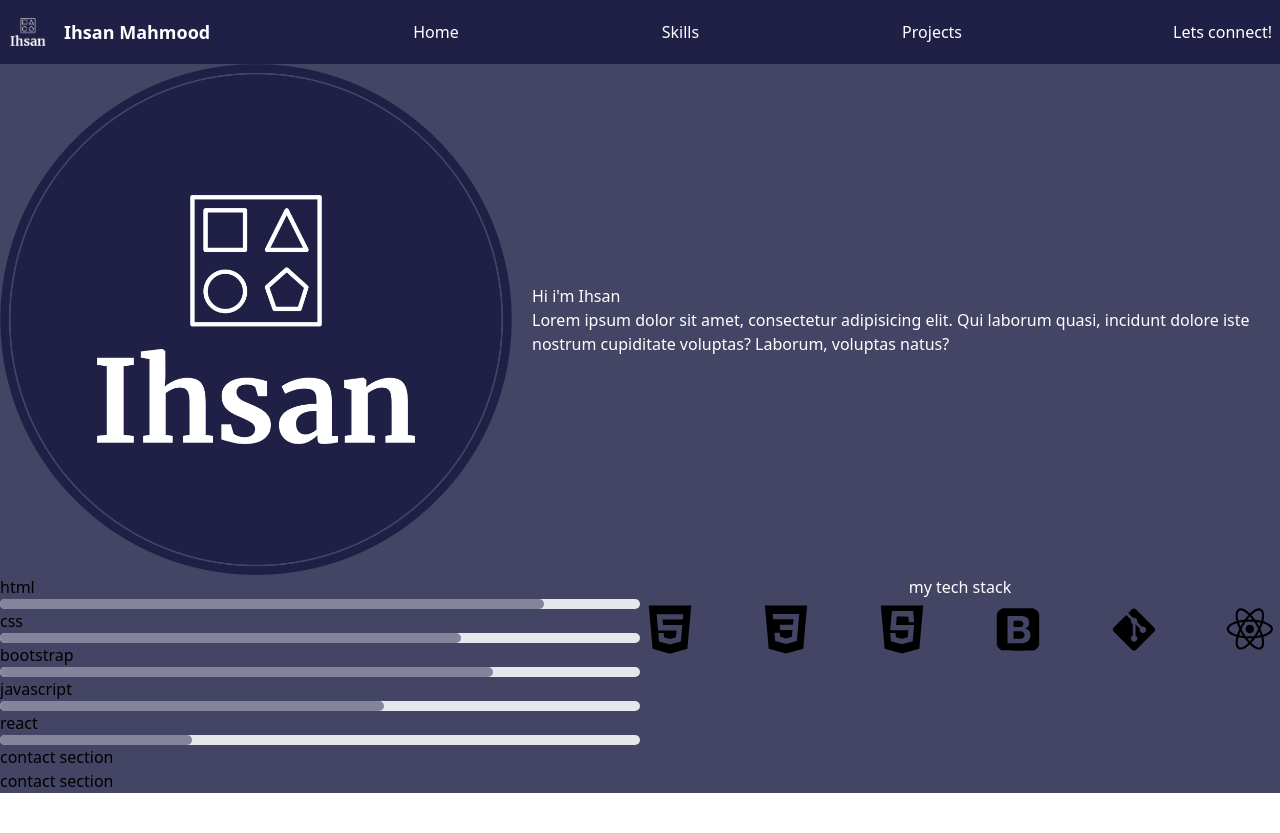
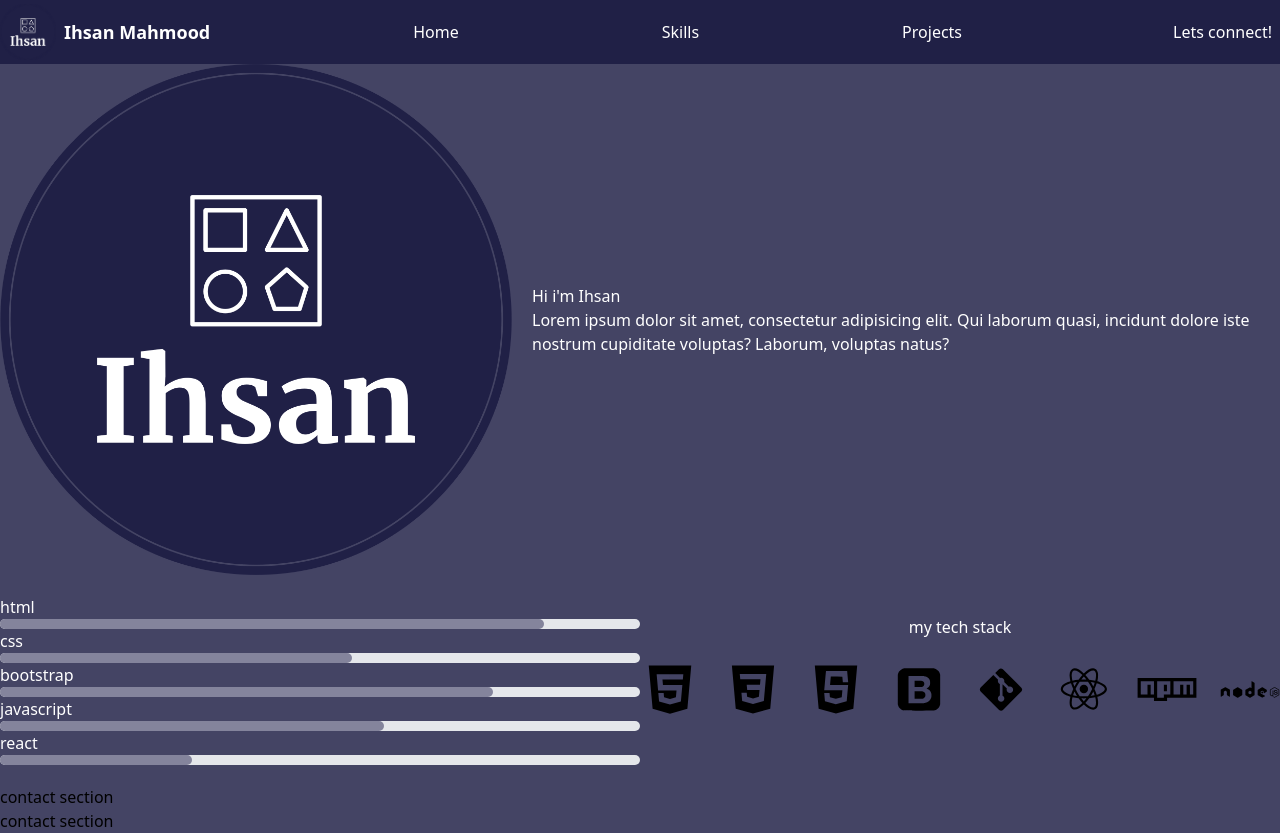
Before and after one commit to ihsanm/Offical-Portfolio, a React (Create React App) app: page / in a window 1280 px wide. Before the commit the page ends 800 px from the top, so only its background shows below. Built offline with nearby package versions, Linux system fonts and the light colour scheme.

Commit message:
added padding changed text color added link to icons when clicked

```diff
--- a/src/Components/skills.js
+++ b/src/Components/skills.js
@@ -1,5 +1,5 @@
 import React from "react";
-import { DiHtml5, DiCss3, DiBootstrap, DiJavascript, DiGit, DiReact} from "react-icons/di"
+import { DiHtml5, DiCss3, DiBootstrap, DiJavascript, DiGit, DiReact, DiNpm, DiNodejs} from "react-icons/di"
 
 const Skills = ()=>{
 
@@ -7,7 +7,7 @@ const Skills = ()=>{
         width:"85%"
     }
     const csspercent = {
-        width:"72%"
+        width:"55%"
     }
     const bootstrappercent = {
         width:"77%"
@@ -21,48 +21,50 @@ const Skills = ()=>{
 
 
     return(
-        <div className="flex flex-wrap">
-            <div className="w-1/2">
-                <p>html</p>
+        <div className="flex flex-wrap py-5">
+            <div className="w-full lg:w-1/2">
+                <p className="text-white">html</p>
                 <div class="w-full bg-gray-200 rounded-full h-2.5">
                     <div class="bg-percent-bar h-2.5 rounded-full" style={htmlpercent}>
                     </div>
                 </div>
 
-                <p>css</p>
+                <p className="text-white">css</p>
                 <div class="w-full bg-gray-200 rounded-full h-2.5">
                     <div class="bg-percent-bar h-2.5 rounded-full" style={csspercent}>
                     </div>
                 </div>
 
-                <p>bootstrap</p>
+                <p className="text-white">bootstrap</p>
                 <div class="w-full bg-gray-200 rounded-full h-2.5">
                     <div class="bg-percent-bar h-2.5 rounded-full" style={bootstrappercent}>
                     </div>
                 </div>
 
-                <p>javascript</p>
+                <p className="text-white">javascript</p>
                 <div class="w-full bg-gray-200 rounded-full h-2.5">
                     <div class="bg-percent-bar h-2.5 rounded-full" style={jspercent}>
                     </div>
                 </div>
 
-                <p>react</p>
+                <p className="text-white">react</p>
                 <div class="w-full bg-gray-200 rounded-full h-2.5">
                     <div class="bg-percent-bar h-2.5 rounded-full" style={reactpercent}>
                     </div>
                 </div>
             </div>
 
-            <div className="w-1/2">
-                <p className="text-white text-center">my tech stack</p>
+            <div className="w-full lg:w-1/2">
+                <p className="text-white text-center py-5">my tech stack</p>
                 <div className="w-full flex flex-wrap justify-between">
-                    <DiHtml5 className="text-6xl"/>
-                    <DiCss3 className="text-6xl"/>
-                    <DiJavascript className="text-6xl"/>
-                    <DiBootstrap className="text-6xl"/>
-                    <DiGit className="text-6xl"/>
-                    <DiReact className="text-6xl"/>
+                    <DiHtml5 className="text-6xl hover:fill-orange-500 hover:cursor-pointer" onClick={()=>window.open("https://html.com/html5/", "_blank")}/>
+                    <DiCss3 className="text-6xl hover:fill-blue-600 hover:cursor-pointer" onClick={()=>window.open("https://www.w3schools.com/css/", "_blank")}/>
+                    <DiJavascript className="text-6xl hover:fill-yellow-500 hover:cursor-pointer" onClick={()=>window.open("https://www.javascript.com/", "_blank")}/>
+                    <DiBootstrap className="text-6xl hover:fill-purple-500 hover:cursor-pointer" onClick={()=>window.open("https://getbootstrap.com/", "_blank")}/>
+                    <DiGit className="text-6xl hover:fill-orange-600 hover:cursor-pointer" onClick={()=>window.open("https://git-scm.com/", "_blank")}/>
+                    <DiReact className="text-6xl hover:fill-blue-200 hover:cursor-pointer" onClick={()=>window.open("https://react.dev/", "_blank")}/>
+                    <DiNpm className="text-6xl hover:fill-red-500 hover:cursor-pointer" onClick={()=>window.open("https://www.npmjs.com/", "_blank")}/>
+                    <DiNodejs className="text-6xl hover:fill-green-500 hover:cursor-pointer" onClick={()=>window.open("https://nodejs.org/en", "_blank")}/>
 
                 </div>
             </div>
```
